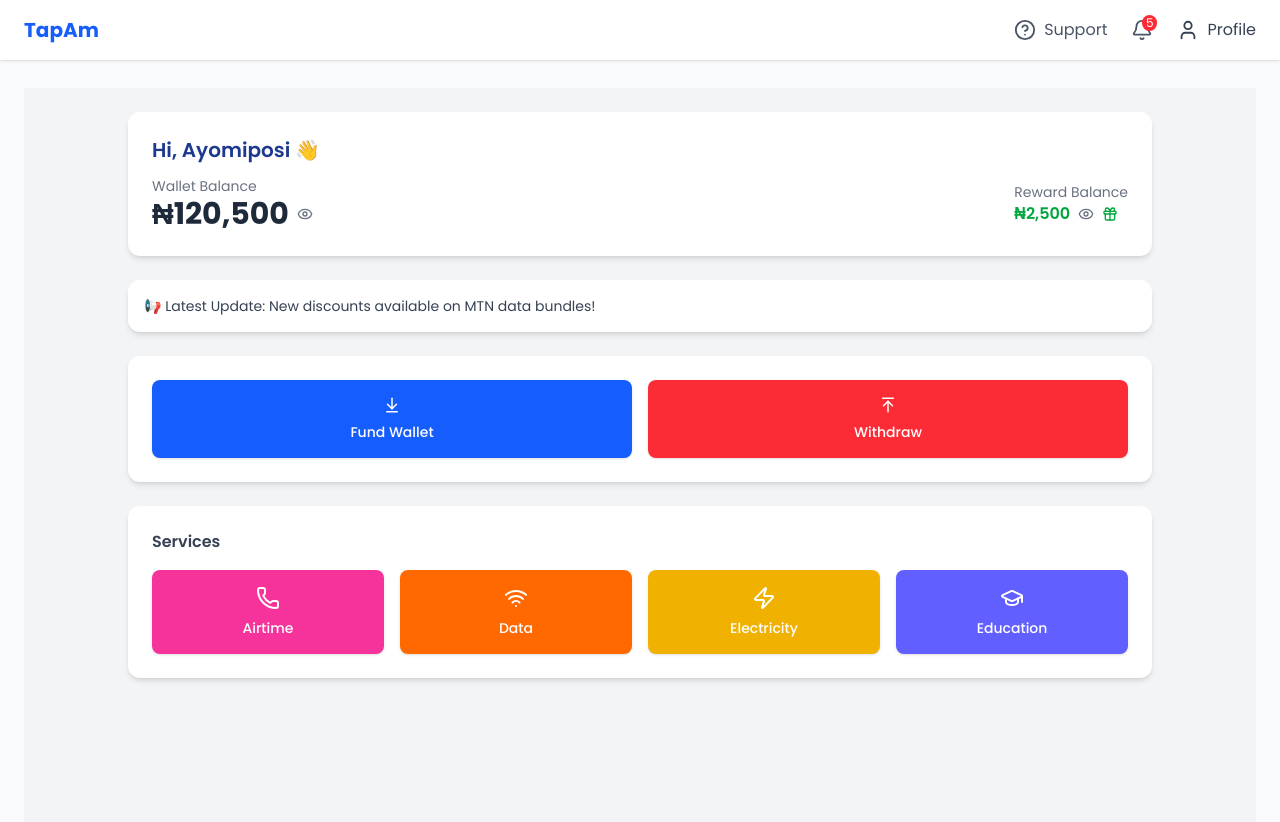
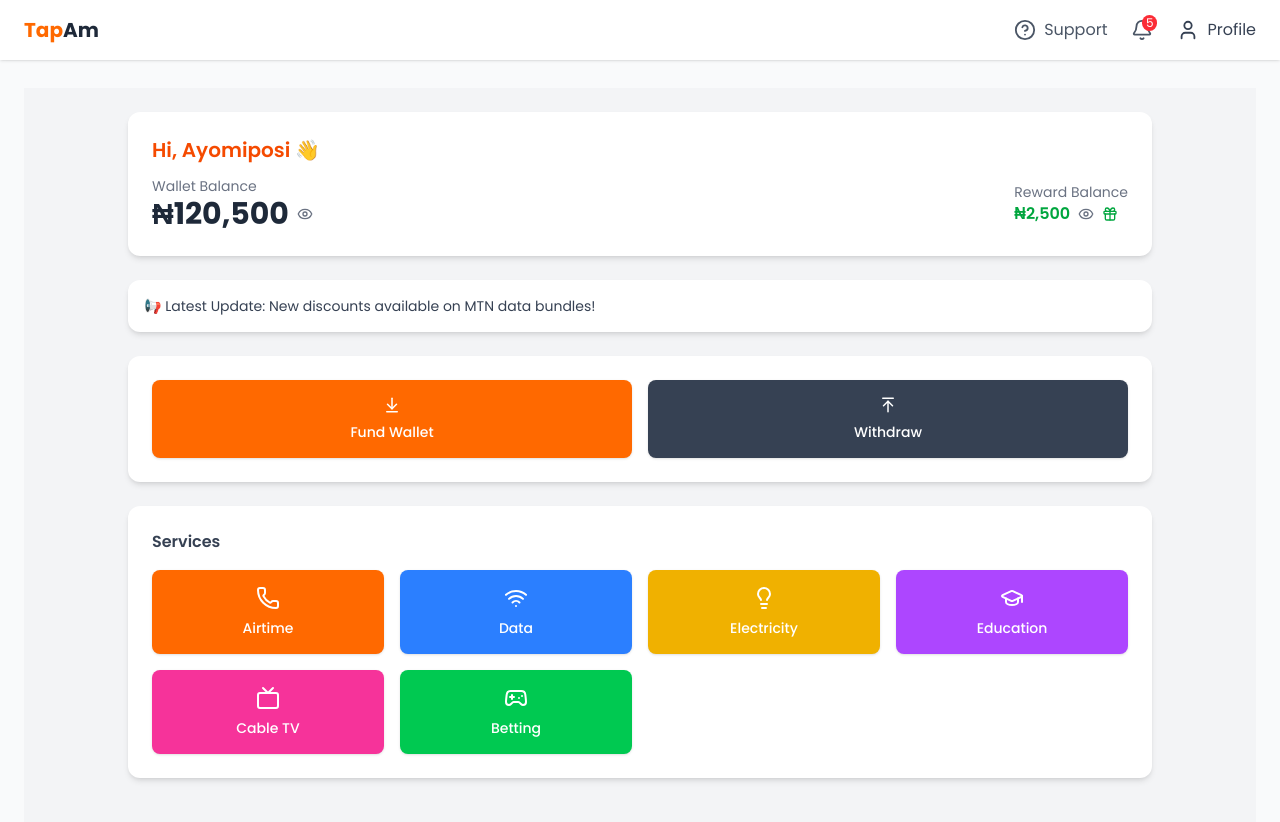
Before and after one commit to iamvenpolex/polexvtu, a Next.js app: page /dashboard in a window 1280 px wide. Shown: the top 822 px of the page. Built offline with nearby package versions, Linux system fonts and the light colour scheme.

Commit message:
addg dashboard

```diff
--- a/app/dashboard/components/Navbar.tsx
+++ b/app/dashboard/components/Navbar.tsx
@@ -21,25 +21,26 @@ export default function Navbar() {
 
   return (
     <>
-      <nav className="fixed top-0 left-0 w-full bg-white shadow px-6 py-4 flex items-center justify-between z-50">
+      <nav className="fixed top-0 left-0 w-full bg-white shadow px-4 sm:px-6 py-4 flex items-center justify-between z-50">
         {/* Logo / Brand */}
-        <Link href="/dashboard" className="text-xl font-bold text-blue-600">
-          TapAm
+        <Link href="/" className="text-xl font-bold flex items-center">
+          <span className="text-orange-500">Tap</span>
+          <span className="text-gray-800">Am</span>
         </Link>
 
         {/* Right side actions */}
-        <div className="flex items-center gap-6">
+        <div className="flex items-center gap-4 sm:gap-6">
           {/* Support */}
           <Link
             href="/dashboard/support"
-            className="flex items-center gap-2 text-gray-600 hover:text-blue-600"
+            className="flex items-center gap-2 text-gray-600 hover:text-orange-500"
           >
             <HelpCircle size={22} />
             <span className="hidden sm:inline">Support</span>
           </Link>
 
           {/* Notifications */}
-          <button className="relative text-gray-600 hover:text-blue-600">
+          <button className="relative text-gray-600 hover:text-orange-500">
             <Bell size={22} />
             <span className="absolute -top-1 -right-1 bg-red-500 text-white text-xs px-1 rounded-full">
               5
@@ -50,7 +51,7 @@ export default function Navbar() {
           <div className="relative" ref={menuRef}>
             <button
               onClick={() => setShowProfileMenu(!showProfileMenu)}
-              className="flex items-center gap-2 text-gray-700 hover:text-blue-600"
+              className="flex items-center gap-2 text-gray-700 hover:text-orange-500"
             >
               <User size={22} />
               <span className="hidden sm:inline">Profile</span>
--- a/app/dashboard/page.tsx
+++ b/app/dashboard/page.tsx
@@ -9,8 +9,10 @@ import {
   Gift,
   ArrowDownToLine,
   ArrowUpToLine,
-  Zap,
+  Lightbulb,
   GraduationCap,
+  Tv,
+  Gamepad2,
 } from "lucide-react";
 import Link from "next/link";
 
@@ -26,12 +28,12 @@ export default function DashboardPage() {
 
   return (
     <div className="min-h-screen bg-gray-100 p-3 sm:p-6">
-      {/* Reduced large screen width but mobile stays edge-to-edge */}
+      {/* Slightly reduced width on large screens */}
       <div className="max-w-5xl mx-auto space-y-4 sm:space-y-6">
         {/* Wallet Dashboard */}
         <div className="bg-white rounded-xl shadow-md p-3 sm:p-6">
           <div className="flex items-center justify-between">
-            <h1 className="text-base sm:text-xl font-semibold text-blue-900">
+            <h1 className="text-base sm:text-xl font-semibold text-orange-600">
               Hi, {user.name.split(" ")[0]} 👋
             </h1>
           </div>
@@ -79,14 +81,14 @@ export default function DashboardPage() {
           <div className="grid grid-cols-2 gap-3 sm:gap-4">
             <Link
               href="/dashboard/wallet/fund"
-              className="flex flex-col items-center justify-center gap-1 sm:gap-2 bg-blue-600 hover:bg-blue-700 text-white font-medium py-2 sm:py-4 rounded-lg shadow text-xs sm:text-sm"
+              className="flex flex-col items-center justify-center gap-1 sm:gap-2 bg-orange-500 hover:bg-orange-600 text-white font-medium py-2 sm:py-4 rounded-lg shadow text-xs sm:text-sm"
             >
               <ArrowDownToLine size={18} />
               Fund Wallet
             </Link>
             <Link
               href="/dashboard/wallet/withdraw"
-              className="flex flex-col items-center justify-center gap-1 sm:gap-2 bg-red-500 hover:bg-red-600 text-white font-medium py-2 sm:py-4 rounded-lg shadow text-xs sm:text-sm"
+              className="flex flex-col items-center justify-center gap-1 sm:gap-2 bg-gray-700 hover:bg-gray-800 text-white font-medium py-2 sm:py-4 rounded-lg shadow text-xs sm:text-sm"
             >
               <ArrowUpToLine size={18} />
               Withdraw
@@ -102,31 +104,50 @@ export default function DashboardPage() {
           <div className="grid grid-cols-2 sm:grid-cols-4 gap-3 sm:gap-4">
             <Link
               href="/dashboard/airtime"
-              className="flex flex-col items-center gap-1 sm:gap-2 bg-pink-500 hover:bg-pink-600 text-white font-medium py-2 sm:py-4 rounded-lg shadow transition text-xs sm:text-sm"
+              className="flex flex-col items-center gap-1 sm:gap-2 bg-orange-500 hover:bg-orange-600 text-white font-medium py-2 sm:py-4 rounded-lg shadow transition text-xs sm:text-sm"
             >
               <Phone className="w-5 h-5 sm:w-6 sm:h-6" />
               Airtime
             </Link>
+
             <Link
               href="/dashboard/data"
-              className="flex flex-col items-center gap-1 sm:gap-2 bg-orange-500 hover:bg-orange-600 text-white font-medium py-2 sm:py-4 rounded-lg shadow transition text-xs sm:text-sm"
+              className="flex flex-col items-center gap-1 sm:gap-2 bg-blue-500 hover:bg-blue-600 text-white font-medium py-2 sm:py-4 rounded-lg shadow transition text-xs sm:text-sm"
             >
               <Wifi className="w-5 h-5 sm:w-6 sm:h-6" />
               Data
             </Link>
+
             <Link
               href="/dashboard/electricity"
               className="flex flex-col items-center gap-1 sm:gap-2 bg-yellow-500 hover:bg-yellow-600 text-white font-medium py-2 sm:py-4 rounded-lg shadow transition text-xs sm:text-sm"
             >
-              <Zap className="w-5 h-5 sm:w-6 sm:h-6" />
+              <Lightbulb className="w-5 h-5 sm:w-6 sm:h-6" />
               Electricity
             </Link>
+
             <Link
               href="/dashboard/education"
-              className="flex flex-col items-center gap-1 sm:gap-2 bg-indigo-500 hover:bg-indigo-600 text-white font-medium py-2 sm:py-4 rounded-lg shadow transition text-xs sm:text-sm"
+              className="flex flex-col items-center gap-1 sm:gap-2 bg-purple-500 hover:bg-purple-600 text-white font-medium py-2 sm:py-4 rounded-lg shadow transition text-xs sm:text-sm"
             >
               <GraduationCap className="w-5 h-5 sm:w-6 sm:h-6" />
               Education
+            </Link>
+
+            <Link
+              href="/dashboard/cabletv"
+              className="flex flex-col items-center gap-1 sm:gap-2 bg-pink-500 hover:bg-pink-600 text-white font-medium py-2 sm:py-4 rounded-lg shadow transition text-xs sm:text-sm"
+            >
+              <Tv className="w-5 h-5 sm:w-6 sm:h-6" />
+              Cable TV
+            </Link>
+
+            <Link
+              href="/dashboard/betting"
+              className="flex flex-col items-center gap-1 sm:gap-2 bg-green-500 hover:bg-green-600 text-white font-medium py-2 sm:py-4 rounded-lg shadow transition text-xs sm:text-sm"
+            >
+              <Gamepad2 className="w-5 h-5 sm:w-6 sm:h-6" />
+              Betting
             </Link>
           </div>
         </div>
--- a/components/About.tsx
+++ b/components/About.tsx
@@ -165,7 +165,7 @@ export default function About() {
 
       {/* CTA Section */}
       <div
-        className="relative w-full bg-fixed bg-center bg-cover py-24 mt-20"
+        className="relative  bg-fixed bg-center bg-cover py-24 mt-20"
         style={{ backgroundImage: "url('/cta-bg.jpg')" }} // 👈 replace with your image path
       >
         {/* Overlay */}
```
